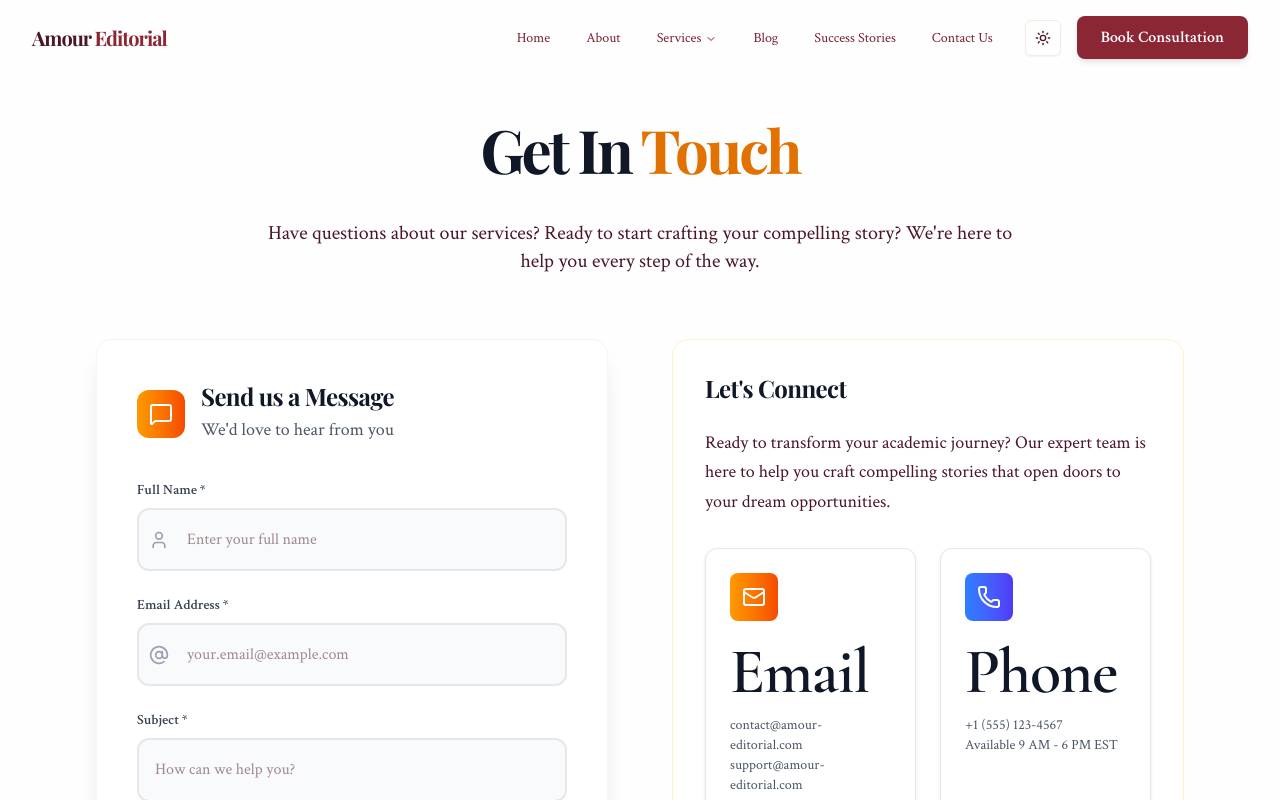
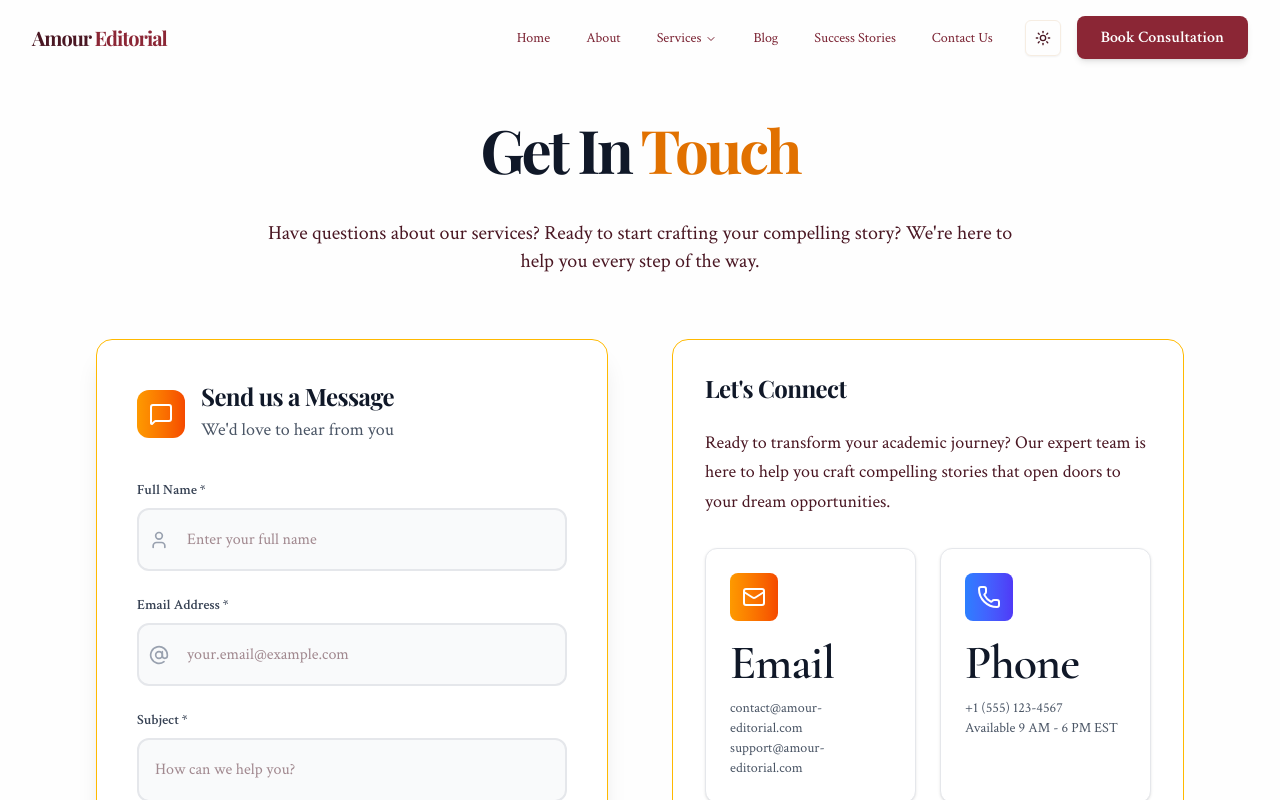
Before and after one commit to lolpanda2004/Amour-Editorial-Website, a Next.js app in the folder amour-next-ts/: page /contact in a window 1280 px wide. Shown: the top 800 px of the page. Built offline with nearby package versions, Linux system fonts and the light colour scheme; a web font is replaced by a local one.

Commit message:
Update page.tsx

```diff
--- a/amour-next-ts/src/app/contact/page.tsx
+++ b/amour-next-ts/src/app/contact/page.tsx
@@ -253,7 +253,7 @@ export default function Contact() {
           <div className="grid grid-cols-1 lg:grid-cols-2 gap-16 items-start">
             {/* Contact Form */}
             <div data-aos="fade-right" data-aos-delay="200">
-              <div className="bg-white rounded-2xl shadow-xl border border-gray-100 p-8 lg:p-10">
+              <div className=" rounded-2xl shadow-xl border border-amber-400 p-8 lg:p-10 backdrop-blur-md bg-white/70">
                 <div className="flex items-center mb-8">
                   <div className="bg-gradient-to-r from-amber-500 to-orange-600 p-3 rounded-xl">
                     <MessageSquare className="w-6 h-6 text-white" />
@@ -399,7 +399,7 @@ export default function Contact() {
 
             {/* Contact Information */}
             <div className="space-y-8" data-aos="fade-left" data-aos-delay="300">
-              <div className="bg-white rounded-2xl p-8 border border-amber-100 dark:border-gray-700">
+              <div className="bg-white rounded-2xl p-8 border border-amber-400 dark:border-gray-700">
                 <h2 className="text-2xl font-bold text-gray-900  mb-6">Let&apos;s Connect</h2>
                 <p className=" mb-8 leading-relaxed">
                   Ready to transform your academic journey? Our expert team is here to help you craft
@@ -417,7 +417,7 @@ export default function Contact() {
                       <div className={`inline-flex p-3 rounded-lg bg-gradient-to-r ${info.color} mb-4`}>
                         <info.icon className="w-6 h-6 text-white" />
                       </div>
-                      <h3 className="font-semibold text-gray-900 dark:text-white mb-2">{info.title}</h3>
+                      <h4 className="font-semibold text-gray-900 dark:text-white mb-2">{info.title}</h4>
                       {info.details.map((detail, idx) => (
                         <p key={idx} className="text-sm text-gray-600 dark:text-gray-300">{detail}</p>
                       ))}
```
